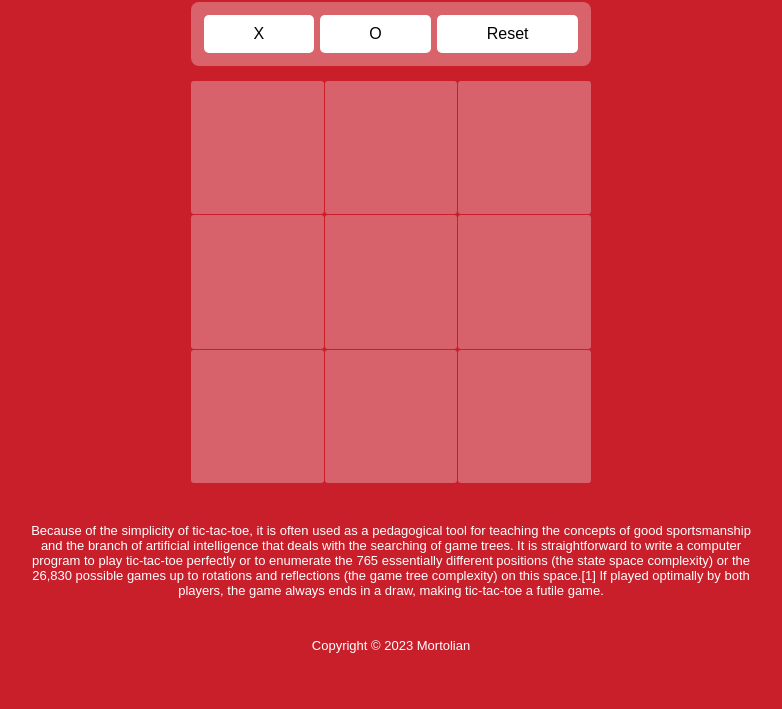
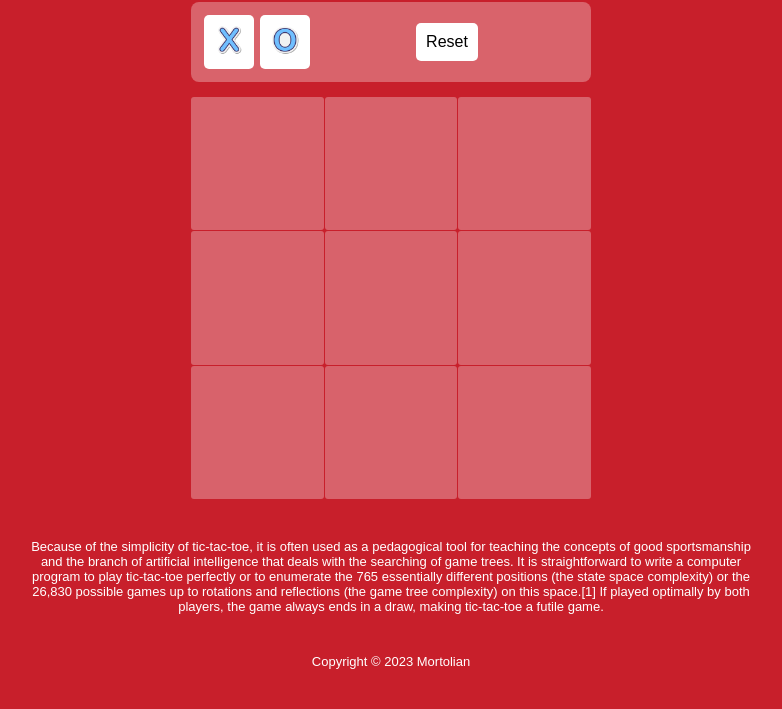
Before and after one commit to mortolian/code-js-tictactoe, a website: page src/index.html in a window 1280 px wide. Shown: the part 142-851 px from the top of the page, without its empty margins (249-1031 px from the left). Drawn offline with Linux system fonts and the light colour scheme; a web font is replaced by a local one.

Commit message:
ADD: Cursor icons and slightly refined player selection.

```diff
--- a/src/css/main.css
+++ b/src/css/main.css
@@ -1,4 +1,6 @@
 @import url('https://fonts.googleapis.com/css2?family=Rubik+Dirt&display=swap');
+
+/* CSS General */
 
 :root {
     --main-background: #C81F2B;
@@ -7,6 +9,7 @@
 
 * {
     box-sizing: border-box;
+    cursor: url("/images/o-100.png"), auto;
 }
 
 html, body {
@@ -18,6 +21,12 @@ html, body {
     color: var(--main-font-color);
 }
 
+/* Helpers */
+.cursor-pointer {
+    cursor: pointer;
+}
+
+/* Layout */
 #wrapper {
     margin: auto auto;
     width: 80vw;
@@ -33,8 +42,7 @@ header h1 {
 
 #control {
     display: flex;
-    flex-direction: row;
-    flex-wrap: nowrap;
+    flex-flow: row nowrap;
     margin: 15px auto;
     max-width: 400px;
     border-radius: 8px;
@@ -44,7 +52,7 @@ header h1 {
 
 #control .part {
     justify-content: center;
-    flex-grow: 1;
+    flex-grow: 1 1 100%;
     gap: 3px;
     padding: 10px;
     margin: 3px;
@@ -52,6 +60,15 @@ header h1 {
     border-radius: 5px;
     color: #000;
     text-align: center;
+}
+
+#control .part img {
+    height: 30px;
+}
+
+#control .reset {
+    margin: auto auto;
+    cursor: pointer;
 }
 
 #game {
@@ -126,7 +143,7 @@ footer div {
     }
 }
 
-/* Mobile */
+/* Screen Sizes */
 @media only screen and (max-width: 768px) {
     #wrapper {
         width: 95%;
--- a/src/index.html
+++ b/src/index.html
@@ -14,9 +14,11 @@
         <h1>TicTacToe</h1>
     </header>
     <section id="control">
-        <div id="x-player" class="part">X</div>
-        <div id="o-player" class="part">O</div>
-        <div id="reset" class="part">Reset</div>
+        <div id="x-player" class="part"><img src="images/x-50.png"  alt="X Player"/></div>
+        <div id="o-player" class="part"><img src="images/o-50.png"  alt="O Player"/></div>
+        <div id="reset" class="part reset">
+            Reset
+        </div>
     </section>
     <section id="game">
         <div id="board">
```
Also changed, not shown: src/images/black-o-50.png (added), src/images/black-x-50.png (added), src/images/o-50.png (added), src/images/x-50.png (added).
